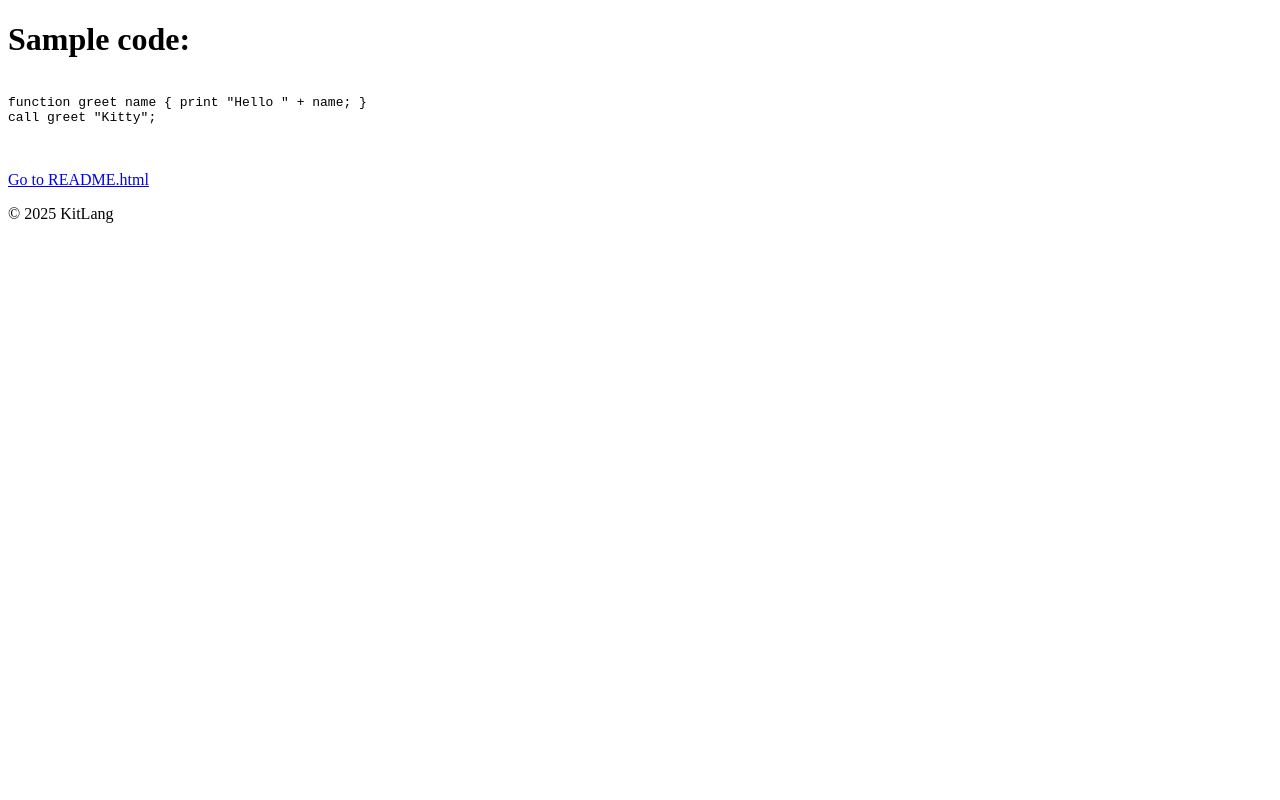
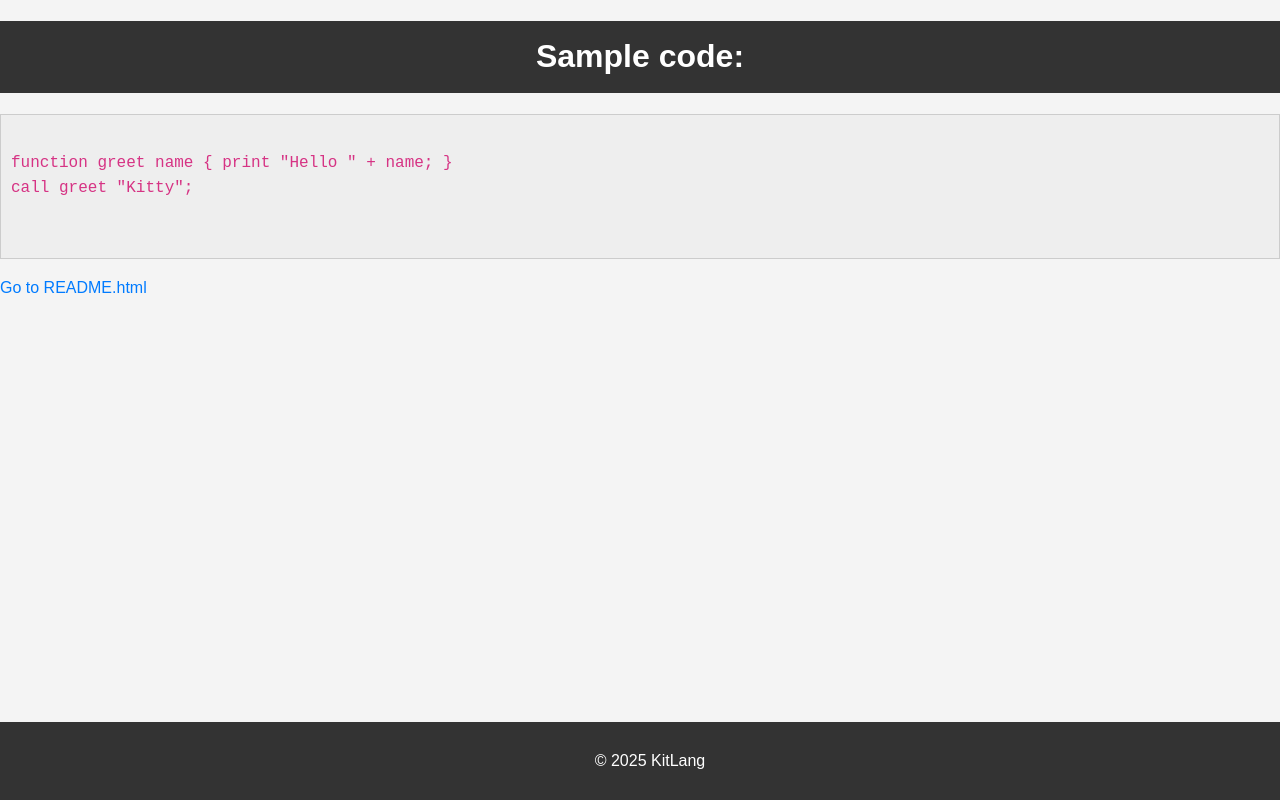
Before and after one commit to Norder1245/KitLang, a plain HTML site: page docs.html in a window 1280 px wide. Drawn offline with Linux system fonts and the light colour scheme.

Commit message:
enhance documentation styling with custom CSS

```diff
--- a/docs.html
+++ b/docs.html
@@ -1,9 +1,51 @@
+
 <!DOCTYPE html>
 <html lang="en">
 <head>
     <meta charset="UTF-8">
     <meta name="viewport" content="width=device-width, initial-scale=1.0">
     <title>Documentation</title>
+    <style>
+        body {
+            font-family: Arial, sans-serif;
+            line-height: 1.6;
+            margin: 0;
+            padding: 0;
+            background-color: #f4f4f4;
+        }
+        h1 {
+            background-color: #333;
+            color: #fff;
+            padding: 10px;
+            text-align: center;
+        }
+        pre {
+            background-color: #eee;
+            padding: 10px;
+            border: 1px solid #ccc;
+            overflow-x: auto;
+        }
+        code {
+            font-family: "Courier New", Courier, monospace;
+            color: #d63384;
+        }
+        a {
+            color: #007bff;
+            text-decoration: none;
+        }
+        a:hover {
+            text-decoration: underline;
+        }
+        footer {
+            text-align: center;
+            padding: 10px;
+            background-color: #333;
+            color: #fff;
+            position: fixed;
+            width: 100%;
+            bottom: 0;
+        }
+    </style>
 </head>
 <body>
     <h1>Sample code:</h1>
```
